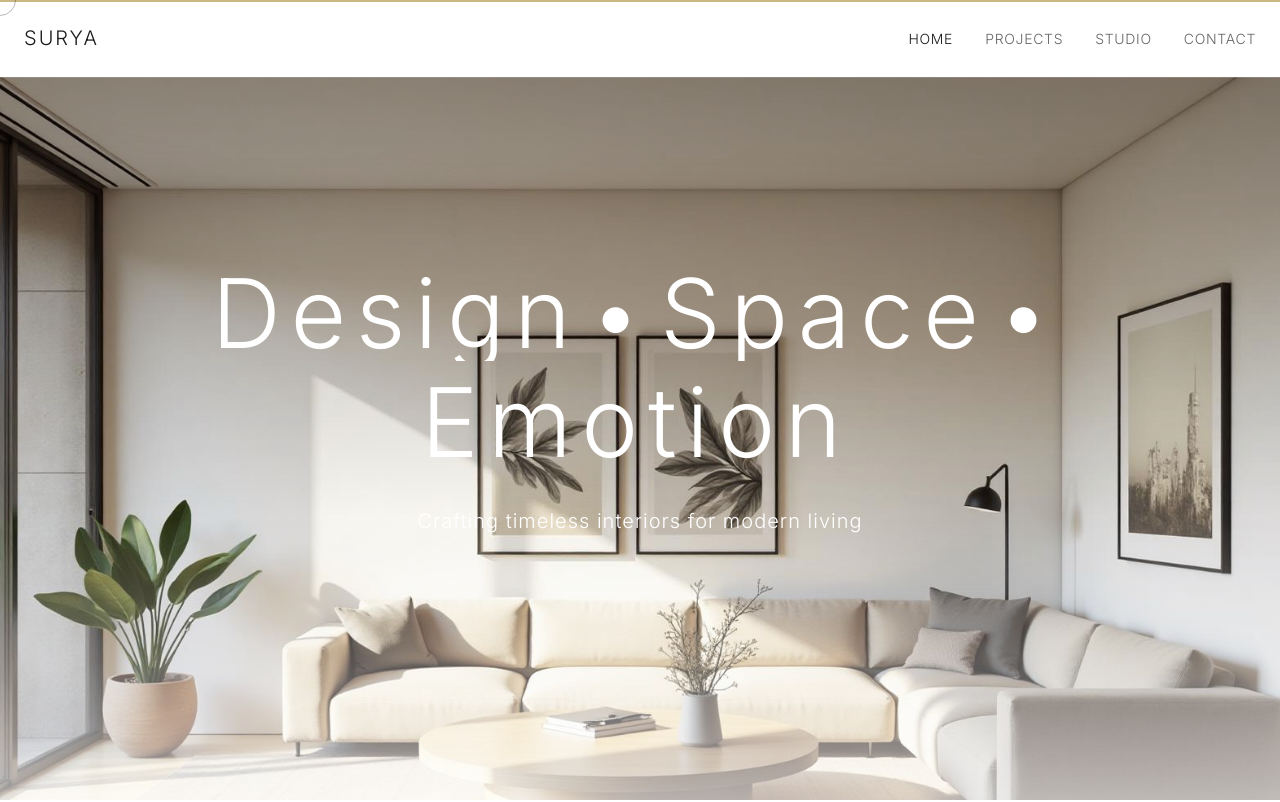
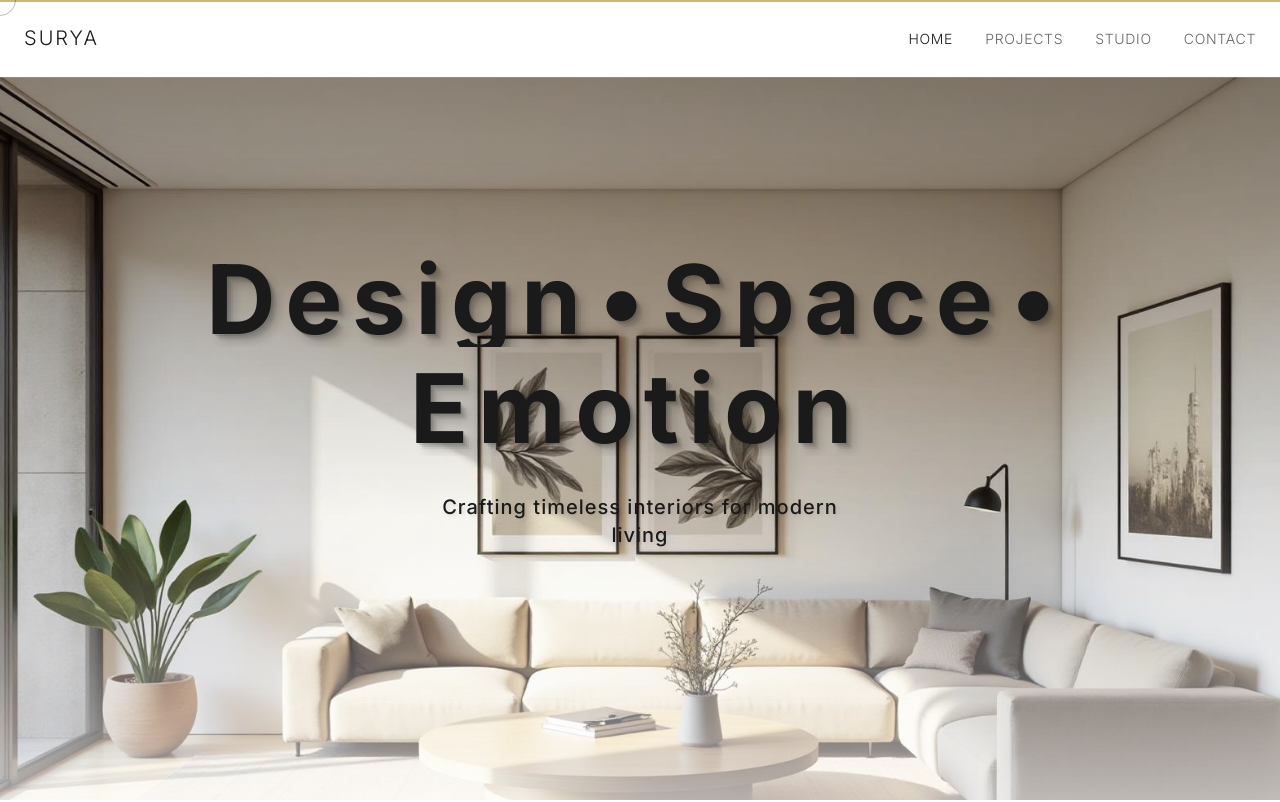
Before and after one commit to NeuroCampus/surya-website, a React (Vite) app: page / in a window 1280 px wide. Shown: the top 802 px of the page. Built offline with nearby package versions, Linux system fonts and the light colour scheme; the HTML template or start-up script is replaced by a standard one.

Commit message:
Refactor hero section text

```diff
--- a/src/components/MaskedTextReveal.tsx
+++ b/src/components/MaskedTextReveal.tsx
@@ -32,6 +32,14 @@ const MaskedTextReveal = ({
               }}
               viewport={{ once: true }}
               className="inline-block"
+              style={{
+                textShadow: `
+                  2px 2px 0px rgba(0, 0, 0, 0.1),
+                  4px 4px 0px rgba(0, 0, 0, 0.08),
+                  6px 6px 0px rgba(0, 0, 0, 0.06),
+                  8px 8px 10px rgba(0, 0, 0, 0.15)
+                `
+              }}
             >
               {char}
             </motion.span>
--- a/src/pages/Home.tsx
+++ b/src/pages/Home.tsx
@@ -80,10 +80,10 @@ const Home = () => {
         </motion.div>
 
         <div className="relative h-full flex flex-col items-center justify-center text-center px-6">
-          {/* Masked text animation */}
+          {/* Masked text animation with 3D effect */}
           <div className="overflow-hidden mb-6">
             <MaskedTextReveal
-              className="text-5xl md:text-7xl lg:text-8xl tracking-luxury-wide text-white"
+              className="text-5xl md:text-7xl lg:text-8xl tracking-luxury-wide text-foreground font-bold"
               delay={3.2}
               staggerDelay={0.05}
             >
@@ -94,7 +94,10 @@ const Home = () => {
             initial={{ opacity: 0, y: 20, filter: "blur(10px)" }}
             animate={{ opacity: 1, y: 0, filter: "blur(0px)" }}
             transition={{ delay: 4, duration: 0.8 }}
-            className="text-lg md:text-xl text-white tracking-luxury max-w-md"
+            className="text-lg md:text-xl text-foreground tracking-luxury max-w-md font-medium"
+            style={{
+              textShadow: "2px 2px 4px rgba(0, 0, 0, 0.1), 4px 4px 8px rgba(0, 0, 0, 0.05)"
+            }}
           >
             Crafting timeless interiors for modern living
           </motion.p>
```
